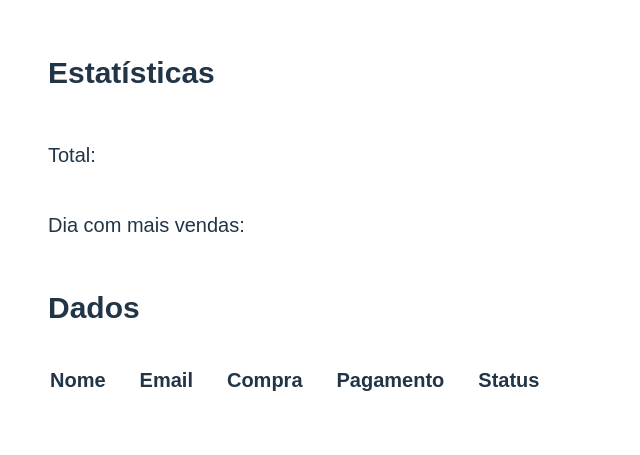
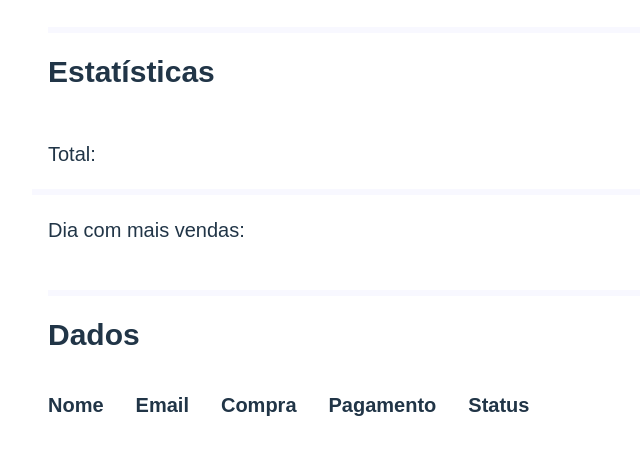
Before and after one commit to PedroPaivaDev/study-origamid-typescript, a website built with Vite: page index.html in a window 1280 px wide. Shown: the part 185-640 px from the top of the page, without its empty margins (0-640 px from the left). Built offline with nearby package versions, Linux system fonts and the light colour scheme; no server answers.

Commit message:
resolution: changed table border space style

```diff
--- a/src/main.ts
+++ b/src/main.ts
@@ -14,9 +14,9 @@ async function mostrarDados() {
 mostrarDados()
 
 function mostrarTransacoes(data:Array<Venda>) {
-  const app = document.getElementById('transacoesBody');
+  const transacoesBody = document.getElementById('transacoesBody');
   data.forEach(element => {
-    if(app) app.innerHTML += `
+    if(transacoesBody) transacoesBody.innerHTML += `
       <tr>
         <td>${element.nome}</td>
         <td>${element.email}</td>
--- a/src/style.css
+++ b/src/style.css
@@ -38,9 +38,20 @@ h1 {
   line-height: 1.1;
 }
 
+h2 {
+  border-top: 6px solid ghostwhite;
+  width: 100%;
+  padding-top: 1rem;
+}
+
 h2, p {
   margin-left: 16px;
   text-align: left;
+}
+
+#app div {
+  border-top: 3px solid ghostwhite;
+  width: 100%;
 }
 
 #app {
@@ -86,11 +97,16 @@ button:focus-visible {
   }
 }
 
-#transacoesBody td, #app table thead tr th {
+table {
+  border-spacing: 0;
+  text-align: left;
+}
+
+table td, table th {
   vertical-align: middle;
-  text-align: left;
   padding: 8px 16px;
 }
+
 table tr:nth-child(even) {
   background-color: ghostwhite;
 }
```
